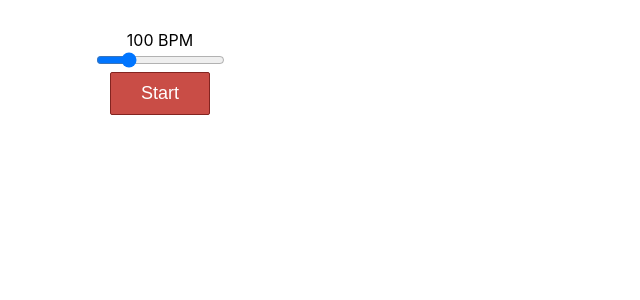
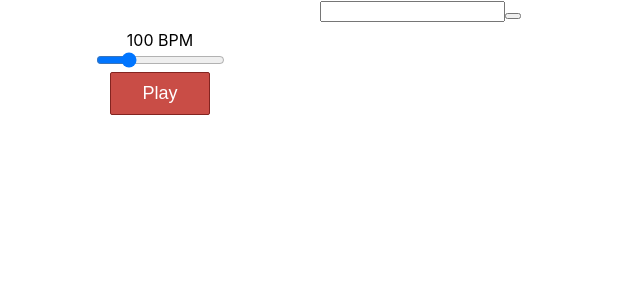
Before and after one commit to rekerc4/Guitar-Tab-Player-with-React, a React (Create React App) app: page / in a window 1280 px wide. Shown: the top 300 px of the page, without its empty margins (0-640 px from the left). Built offline with nearby package versions, Linux system fonts and the light colour scheme.

Commit message:
added api to get tabs

```diff
--- a/src/Metronome.js
+++ b/src/Metronome.js
@@ -23,6 +23,8 @@ class Metronome extends Component {
 
     beat = () => {
         this.click1.play();
+        console.log(this.state.playing);
+
     }
 
     startStop = () => {
@@ -32,6 +34,7 @@ class Metronome extends Component {
         }
         else{
             this.timer = setInterval(this.beat,  (60 / this.state.bpm) * 1000);
+            this.setState({playing: true});
         }
        }
 
@@ -44,7 +47,7 @@ class Metronome extends Component {
             <div>{bpm} BPM</div>
             <input type="range" min="60" max="240" value={bpm} onChange={this.handleBpmChange}/>
           </div>
-          <button className="btn" onClick={this.startStop}>{playing ? 'Stop' : 'Start'}</button>
+          <button className="btn" onClick={this.startStop}>{playing ? 'Stop' : 'Play'}</button>
         </div>
       );
     }
--- a/src/grid.js
+++ b/src/grid.js
@@ -1,6 +1,7 @@
 import React, { Component } from 'react';
 import './grid.css';
 import Metronome from './Metronome';
+import Searchreturn from './searchreturn';
 
 
 class Layout extends Component {
@@ -8,6 +9,7 @@ class Layout extends Component {
       return (
         <div className="grid">
                 <Metronome />
+                <Searchreturn />
         </div>
       );
     }
--- /dev/null
+++ b/src/searchreturn.js
@@ -0,0 +1,47 @@
+import React, { Component } from 'react';
+import './searchreturn.css';
+
+class Searchreturn extends React.Component{
+
+    constructor(props){
+       super();
+       this.state = {
+           data: [],
+           defualtSearch: "Jolene",
+           inputValue: ''
+       }
+    }
+
+    getsong = () => {
+        console.log(this.state.inputValue);
+        let entered = this.state.inputValue;
+        let url = 'http://api.guitarparty.com/v2/songs/?API_KEY=\'<API-KEY>\'&query=' + entered;
+        fetch(url).then((res) => {
+            console.log(res);
+        })
+    }
+
+    updateInputValue(evt) {
+        this.setState({
+          inputValue: evt.target.value
+        });
+      }
+
+    render() {
+
+        return (
+          <section className="searcharea" id="searcharea">
+            <div className="return" id="return">
+            </div>
+            <div className="search" id="search">
+                <input type="text" className="bar" id="bar" value={this.state.inputValue} onChange={(evt) =>  {this.updateInputValue(evt)}}>
+                </input>
+                <button onClick={this.getsong} className="searchsubmit" id="searchsubmit">
+                </button>
+            </div>
+          </section>
+        );
+      }
+}
+
+export default Searchreturn;
```
Also changed, not shown: src/searchreturn.css (added).
